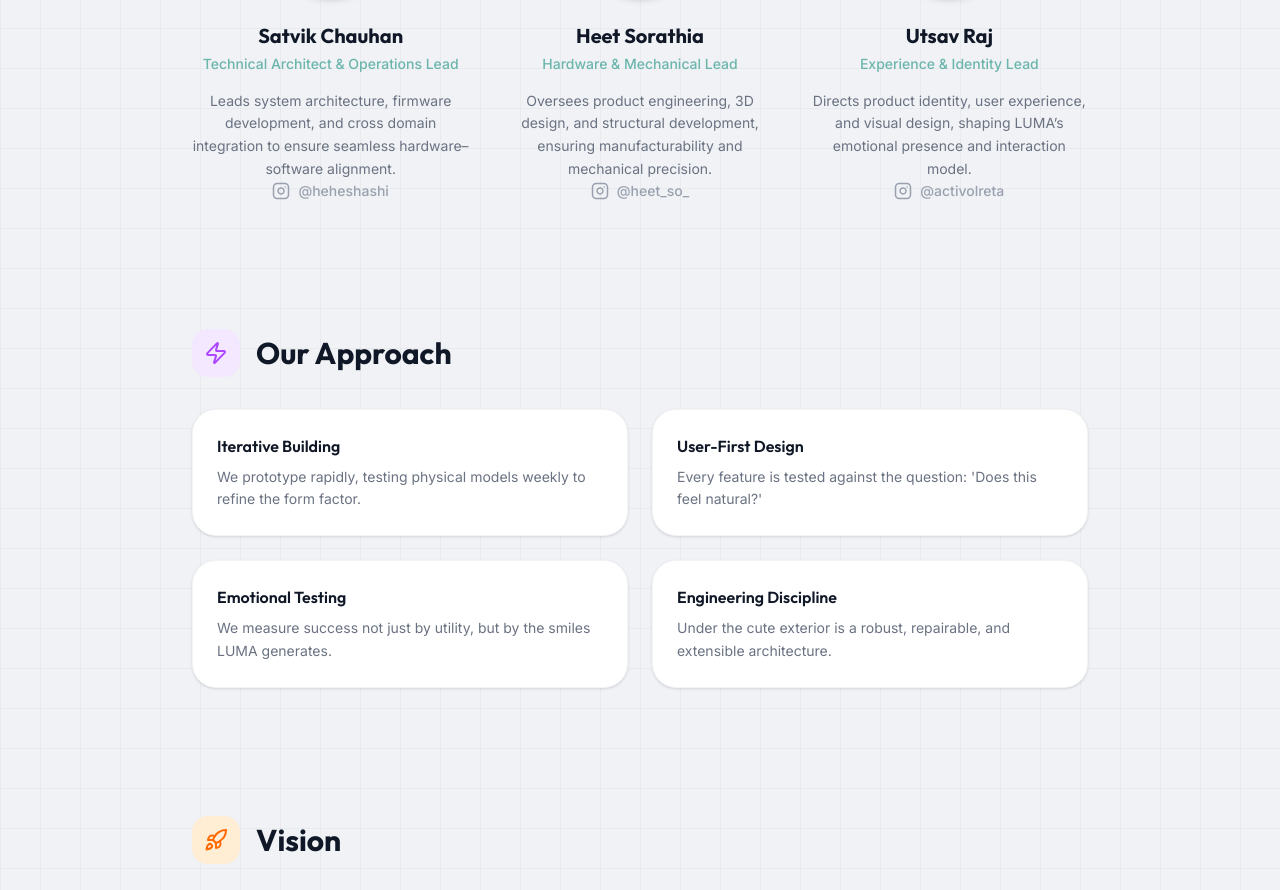
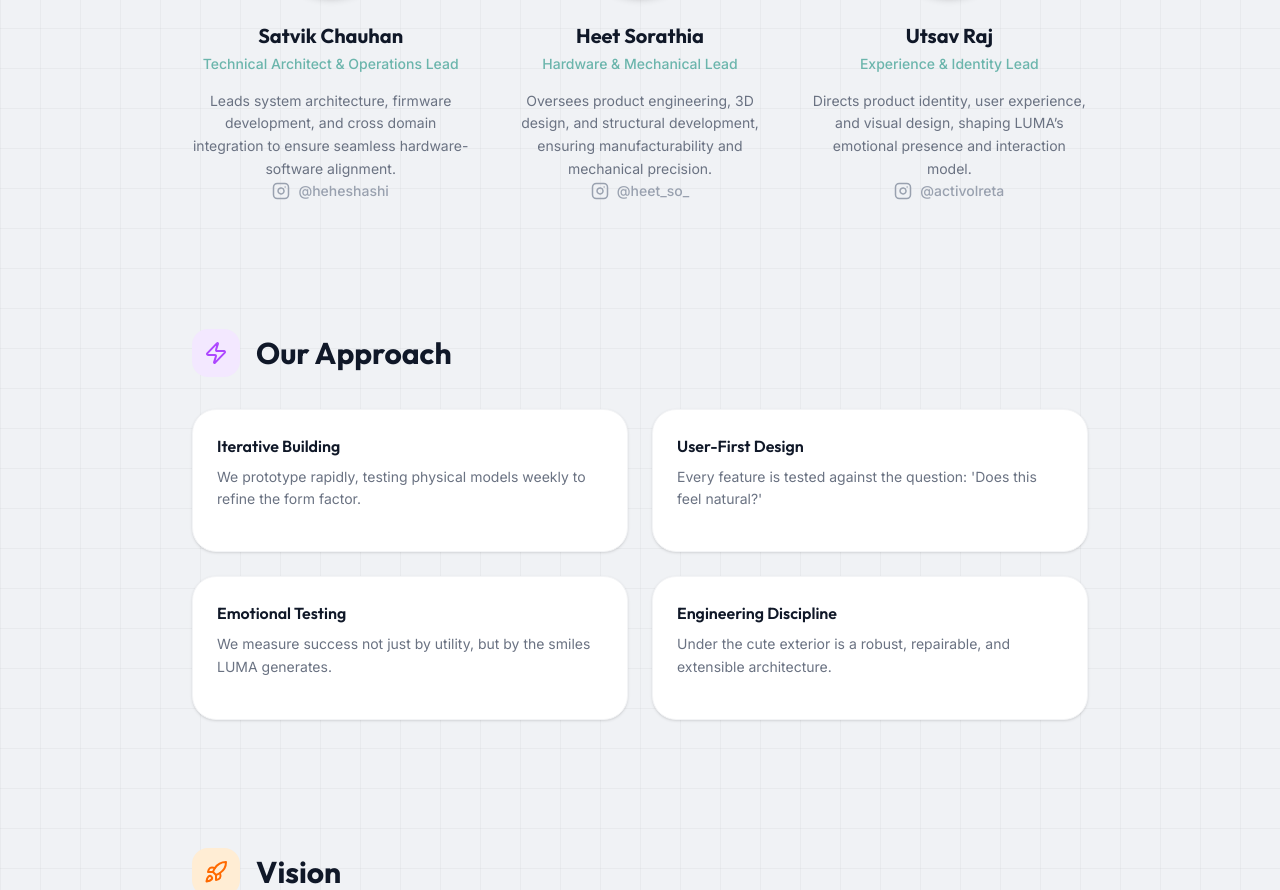
Before and after one commit to chauhan-satvik/LUMA, a React (Vite) app: page /about in a window 1280 px wide. Shown: the part 1092-1982 px from the top of the page. Built offline with nearby package versions, Linux system fonts and the light colour scheme.

Commit message:
Making Minor Impovements

```diff
--- a/src/pages/About.tsx
+++ b/src/pages/About.tsx
@@ -52,7 +52,7 @@
 
           <div className="grid grid-cols-1 md:grid-cols-3 gap-8">
             {[
-              { name: "Satvik Chauhan", role: "Technical Architect & Operations Lead", desc: "Leads system architecture, firmware development, and cross domain integration to ensure seamless hardware–software alignment.", image : satvikImg, instagram : "@heheshashi" },
+              { name: "Satvik Chauhan", role: "Technical Architect & Operations Lead", desc: "Leads system architecture, firmware development, and cross domain integration to ensure seamless hardware-software alignment.", image : satvikImg, instagram : "@heheshashi" },
               { name: "Heet Sorathia", role: "Hardware & Mechanical Lead", desc: "Oversees product engineering, 3D design, and structural development, ensuring manufacturability and mechanical precision.", image : heetImg, instagram : "@heet_so_" },
               { name: "Utsav Raj", role: "Experience & Identity Lead", desc: "Directs product identity, user experience, and visual design, shaping LUMA’s emotional presence and interaction model.", image : utsavImg, instagram : "@activolreta" }
             ].map((member, i) => (
@@ -111,7 +111,7 @@
             ].map((approach, i) => (
               <div key={i} className="bg-white p-6 rounded-3xl border border-gray-100 shadow-sm hover:shadow-md transition-shadow">
                 <h4 className="font-display font-semibold text-gray-900 mb-2">{approach.title}</h4>
-                <p className="text-gray-500 text-sm leading-relaxed">{approach.desc}</p>
+                <p className="text-gray-500 text-sm leading-relaxed mb-4">{approach.desc}</p>
               </div>
             ))}
           </div>
```
